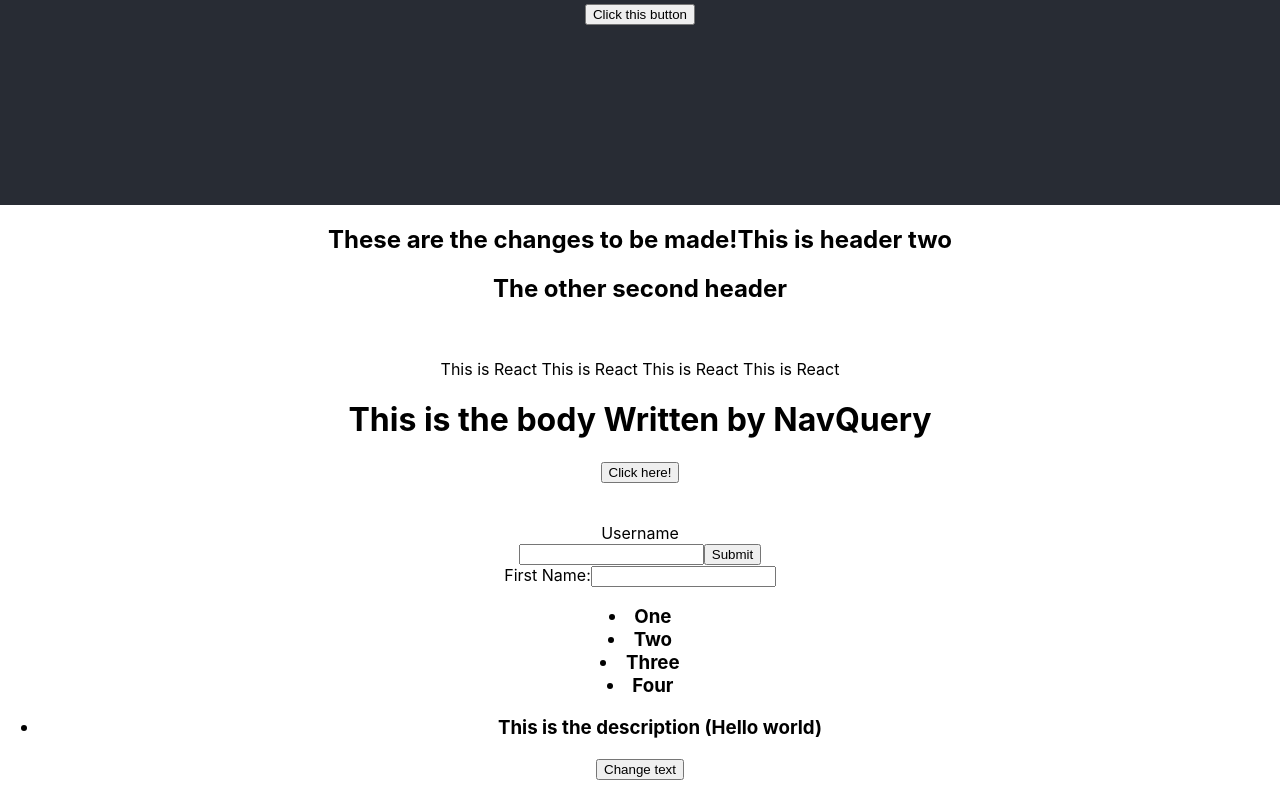
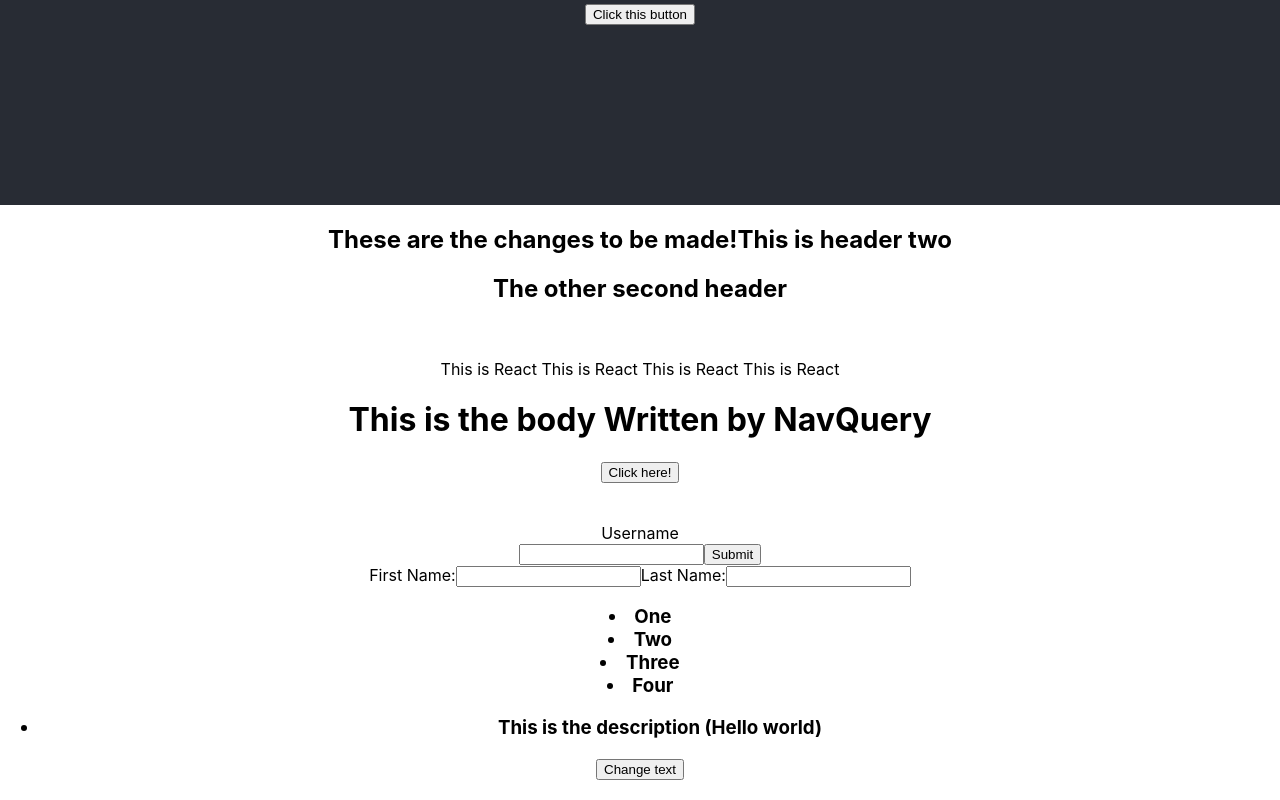
Before and after one commit to Ngufuli/ReactJS, a React (Create React App) app in the folder my-app/: page / in a window 1280 px wide. Shown: the part 595-1395 px from the top of the page. Built offline with nearby package versions, Linux system fonts and the light colour scheme.

Commit message:
First and last name

```diff
--- a/my-app/src/Form.js
+++ b/my-app/src/Form.js
@@ -5,6 +5,8 @@ class Form extends Component{
         return <div>
             <label for="">First Name:</label>
             <input type="text"></input>
+            <label for="">Last Name:</label>
+            <input type="text"></input>
 
         </div>
     }
```
